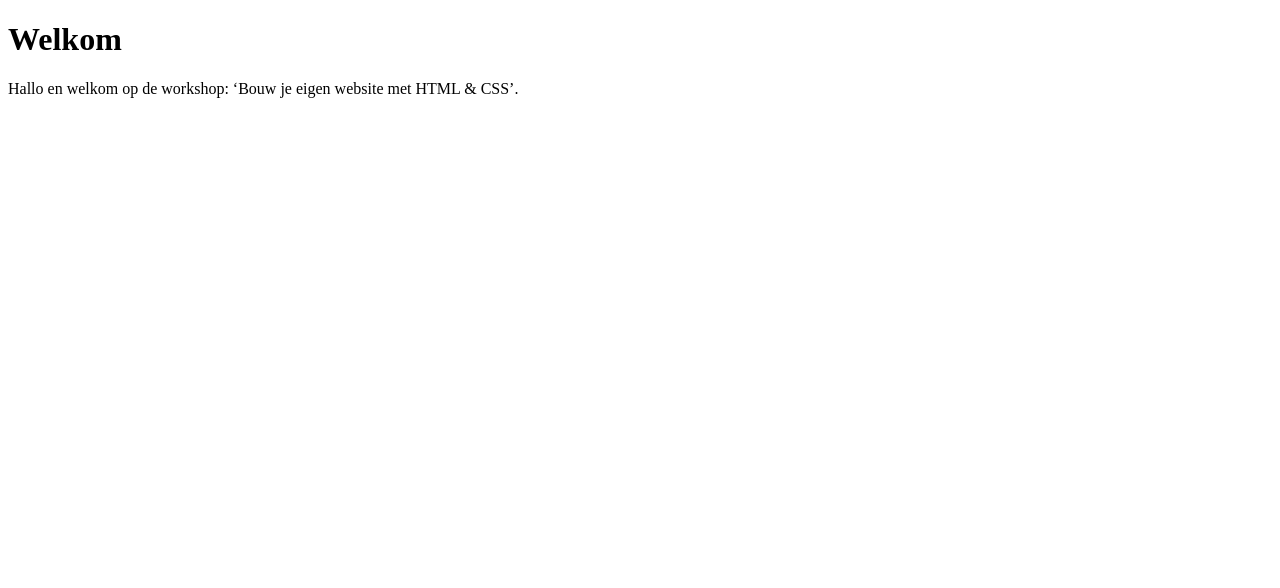
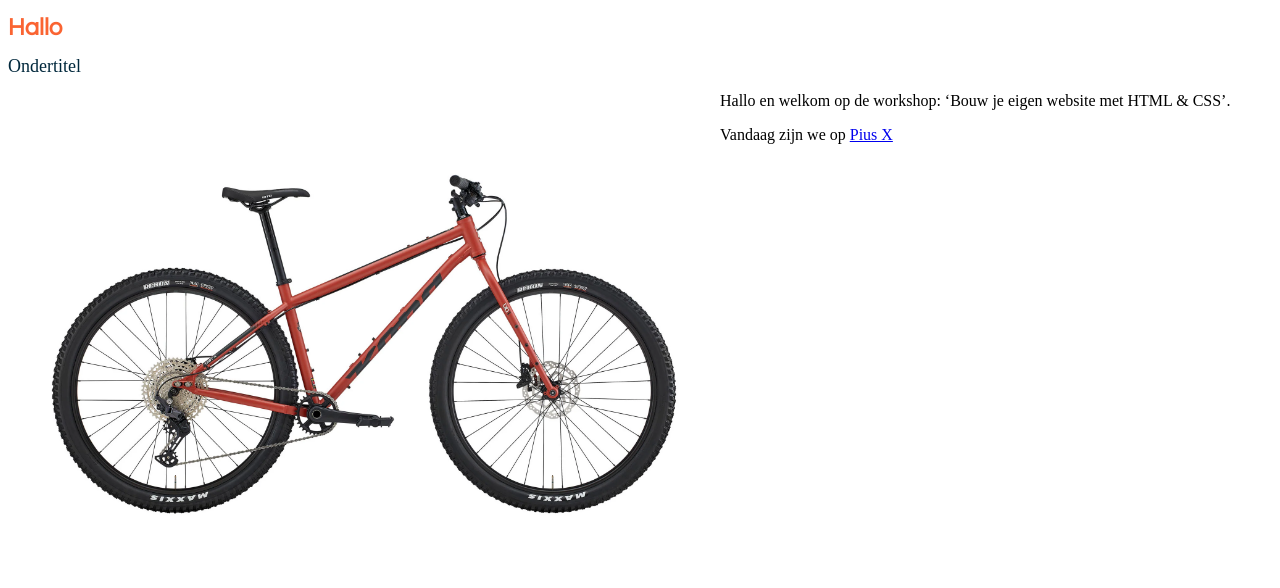
Before and after one commit to lars-derichter/web-worksh, a plain HTML site: page index.html in a window 1280 px wide. Drawn offline with Linux system fonts and the light colour scheme.

Commit message:
Eerste versie

```diff
--- a/index.html
+++ b/index.html
@@ -5,12 +5,39 @@
     <meta http-equiv="X-UA-Compatible" content="IE=edge" />
     <meta name="viewport" content="width=device-width, initial-scale=1.0" />
     <title>Welkom | Workshop HTML en CSS</title>
+    <style>
+      h1 {
+        font-family: "Century Gothic", sans-serif;
+        color: #fa6432;
+        font-weight: bold;
+        font-size: 24px;
+        line-height: 24px;
+      }
+      h2 {
+        font-size: 18px;
+        line-height: 20px;
+        color: #00283c;
+        font-weight: normal;
+      }
+      figure {
+        width: 50%;
+        float: left;
+      }
+      img {
+        width: 100%;
+      }
+    </style>
   </head>
   <body>
-    <h1>Welkom</h1>
+    <h1>Hallo</h1>
+    <h2>Ondertitel</h2>
+    <figure>
+      <img src="my23_unit_x.webp" alt="Kona Unit X" />
+    </figure>
     <p>
       Hallo en welkom op de workshop: ‘Bouw je eigen website met HTML &amp;
       CSS’.
     </p>
+    <p>Vandaag zijn we op <a href="https://piustien.net">Pius X</a></p>
   </body>
 </html>
```
Also changed, not shown: my23_unit_x.webp (added).
